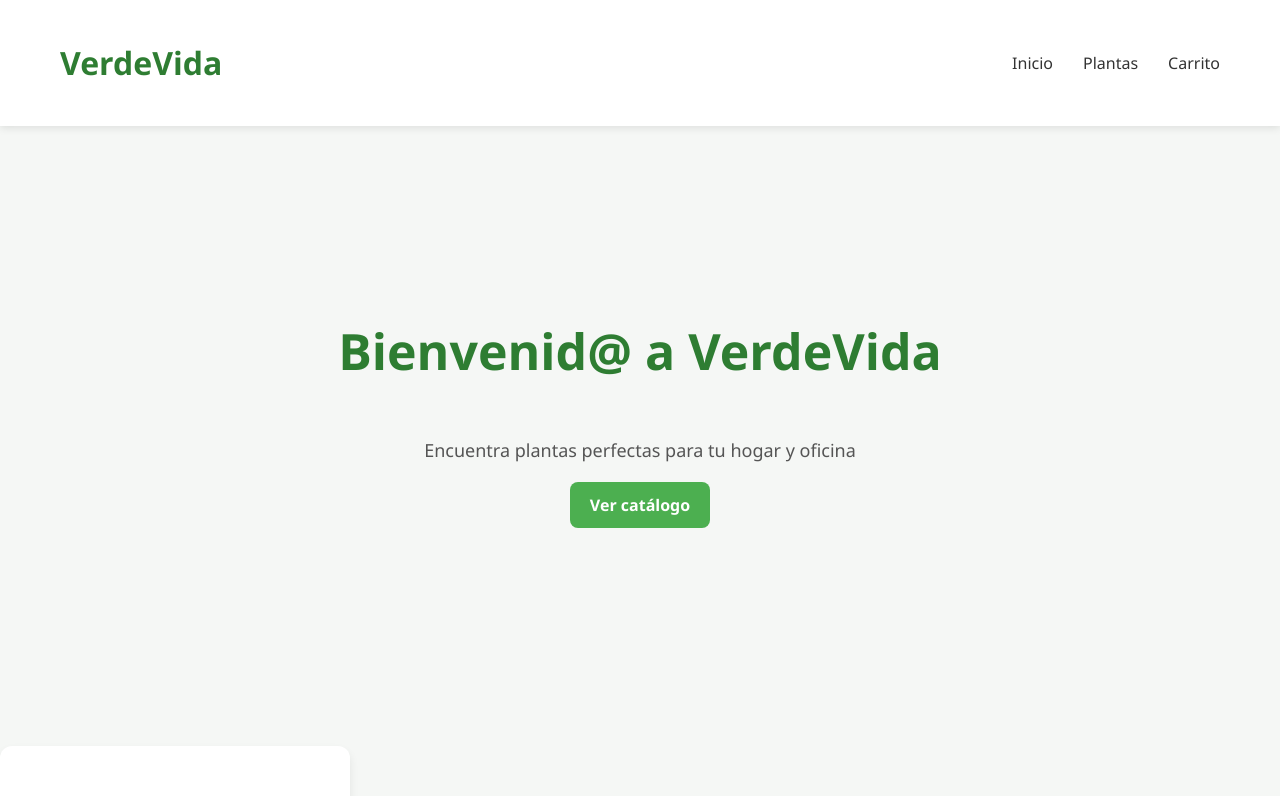
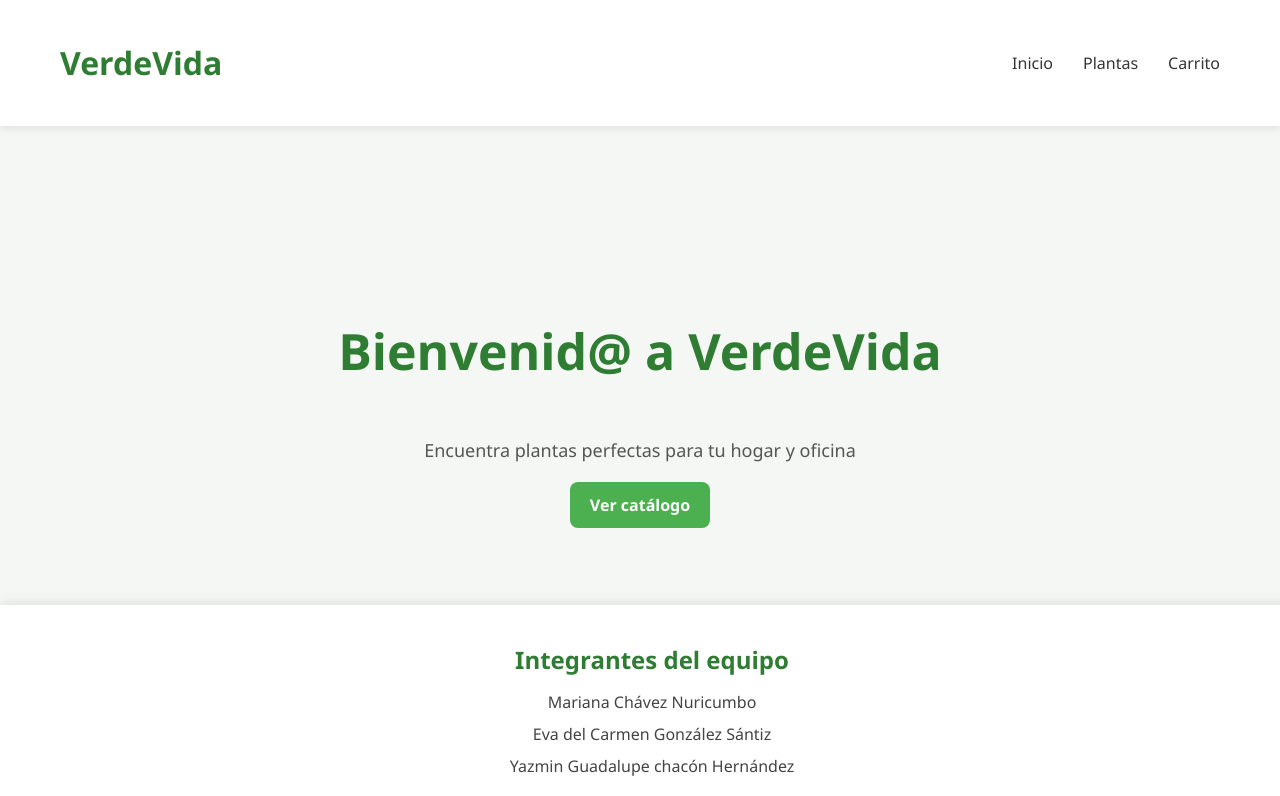
Before and after one commit to MarianaNuri/vue-crud-productos, a Vue app: page /productos in a window 1280 px wide. Shown: the top 796 px of the page. Built offline with nearby package versions, Linux system fonts and the light colour scheme.

Commit message:
footer 2

```diff
--- a/src/views/Inicio.vue
+++ b/src/views/Inicio.vue
@@ -66,13 +66,18 @@ background:#388e3c;
 }
 
 .integrantes{
-margin-top:60px;
+position:fixed;
+bottom:0;
+left:0;
+width:100%;
+max-width:100%;
+margin:0;
 background:white;
-padding:25px;
-border-radius:12px;
-box-shadow:0 5px 10px rgba(0,0,0,0.08);
-width:300px;
+padding:18px 12px;
+box-shadow:0 -3px 10px rgba(0,0,0,0.08);
 text-align:center;
+border-radius:0;
+z-index:10;
 }
 
 .integrantes h2{
@@ -83,6 +88,7 @@ margin-bottom:10px;
 .integrantes ul{
 list-style:none;
 padding:0;
+margin:0;
 }
 
 .integrantes li{
```
